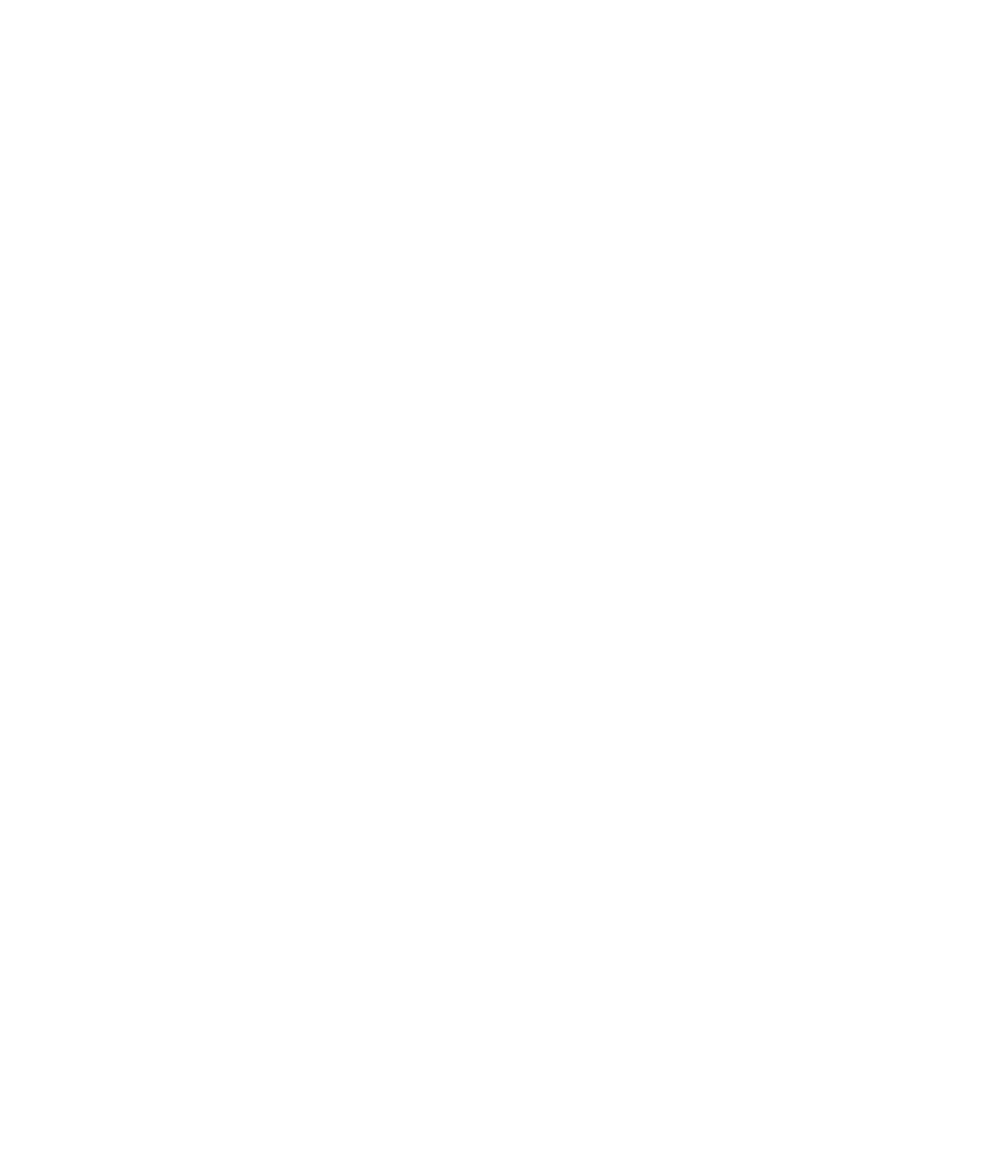
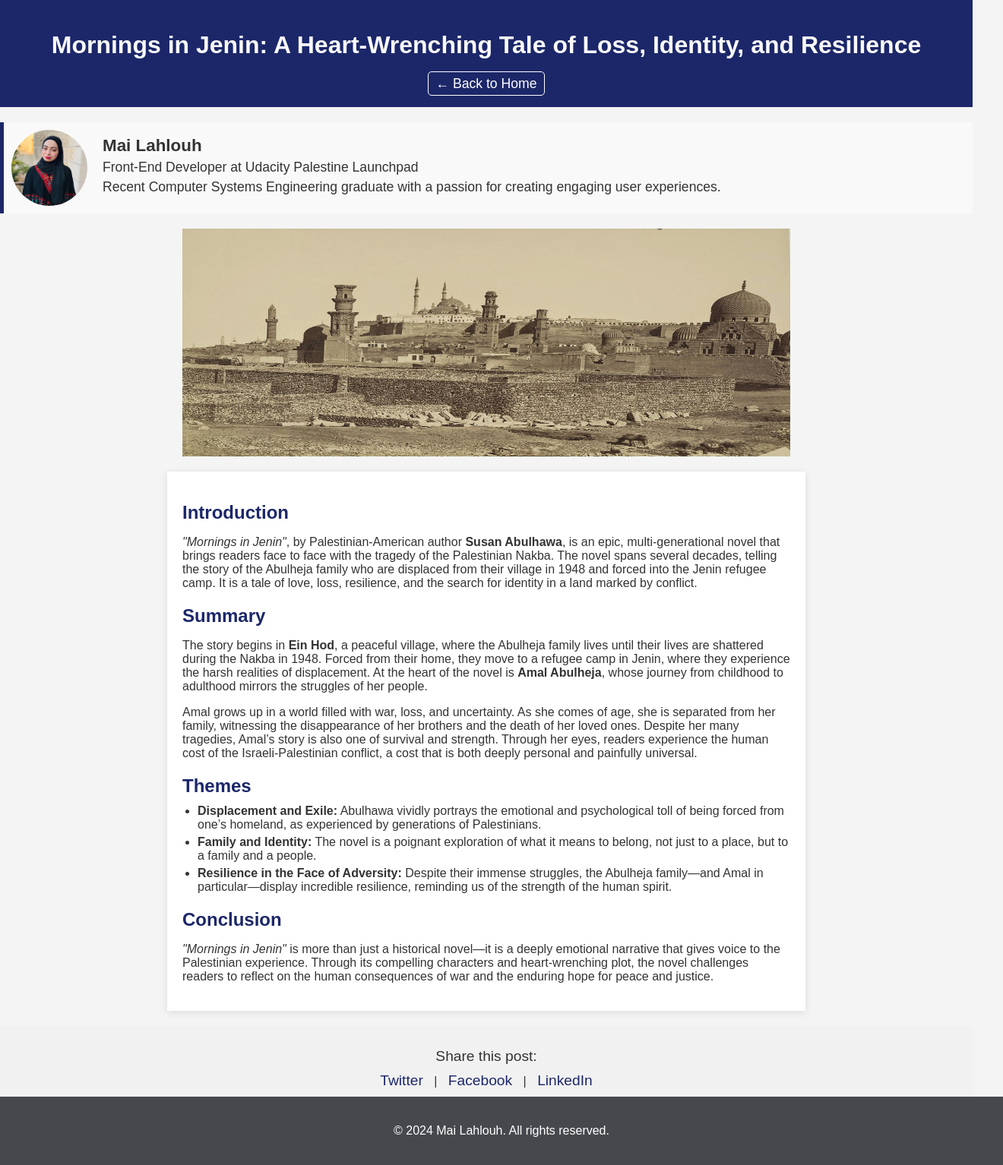
Before and after one commit to Mai-Lahlouh/blog-website, a plain HTML site: page posts/post2.html in a window 1280 px wide. Shown: the whole page at 76% size, 1320 px wide, since content can reach past the window. Before the commit the page ends 800 px from the top, so only its background shows below. Drawn offline with Linux system fonts and the light colour scheme.

Commit message:
completed blog post

```diff
--- a/CSS/footer.css
+++ b/CSS/footer.css
@@ -1,5 +1,5 @@
 #footer {
-  height: 100%;
+  height: auto;
   background-color: #47484d;
   color: #f6f4f0;
   display: grid;
--- /dev/null
+++ b/CSS/post.css
@@ -0,0 +1,121 @@
+body {
+  font-family: Arial, sans-serif;
+  margin: 0;
+  padding: 0;
+  background-color: #f4f4f4;
+  color: #333;
+}
+h1,
+h2 {
+  color: #f9f9f9;
+}
+header {
+  background-color: #1c2769;
+  color: #fff;
+  padding: 20px;
+  text-align: center;
+}
+header nav {
+  margin-top: 10px;
+}
+header nav a {
+  color: #fff;
+  text-decoration: none;
+  font-size: 1.1em;
+  padding: 5px 10px;
+  border: 1px solid white;
+  border-radius: 5px;
+}
+.article-photo {
+  max-width: 800px;
+  height: 300px;
+  margin: 20px auto;
+}
+.article-photo img {
+  width: 100%;
+  height: 100%;
+}
+article {
+  padding: 20px;
+  margin: 20px auto;
+  background-color: #fff;
+  max-width: 800px;
+  box-shadow: 0 2px 10px rgba(0, 0, 0, 0.1);
+}
+h2 {
+  color: #1c2769;
+  margin-bottom: 10px;
+}
+.author-info {
+  display: flex;
+  align-items: center;
+  margin: 20px 0;
+  background-color: #f9f9f9;
+  padding: 10px;
+  border-left: 5px solid #1c2769;
+}
+.avatar {
+  border-radius: 50%;
+  margin-right: 20px;
+  width: 100px;
+  height: 100px;
+}
+.author-details h3 {
+  margin: 0;
+  font-size: 1.4em;
+}
+.author-details p {
+  margin: 5px 0;
+  font-size: 1.1em;
+}
+.social-sharing {
+  margin-top: 20px;
+  padding: 10px;
+  background-color: #f1f1f1;
+  text-align: center;
+}
+.social-sharing p {
+  font-size: 1.2em;
+  margin-bottom: 10px;
+}
+.social-sharing a {
+  text-decoration: none;
+  color: #1c2769;
+  margin: 0 10px;
+  font-size: 1.2em;
+}
+.social-sharing a:hover {
+  text-decoration: underline;
+}
+
+article ul {
+  padding-left: 20px;
+  margin: 10px 0;
+}
+article ul li {
+  margin: 5px 0;
+}
+footer {
+  text-align: center;
+  padding: 20px;
+  background-color: #47484d;
+  color: #fff;
+  width: 100%;
+}
+@media (max-width: 768px) {
+  .author-info {
+    flex-direction: column;
+    text-align: center;
+  }
+  header nav a {
+    display: inline-block;
+    margin-top: 10px;
+  }
+  .author-info .avatar {
+    margin: 0 auto 10px auto;
+  }
+  article {
+    padding: 15px;
+    margin: 10px;
+  }
+}
--- a/CSS/styles.css
+++ b/CSS/styles.css
@@ -12,6 +12,14 @@
     "main"
     "footer";
 }
+h1, h2, h3 {
+  font-family: 'Roboto', sans-serif;
+  font-weight: bold;
+  line-height: 1.2;
+}
+p {
+  font-family: 'Open Sans', sans-serif;
+}
 #header {
   grid-area: head;
 }
@@ -19,29 +27,18 @@
   grid-area: main;
 }
 #footer {
-  margin-top: 100px;
+  margin-top: 50px;
   grid-area: footer;
-  height: 200px !important;
 }
 @media (min-width: 600px) {
   .container {
-    display: grid;
     grid-template-columns: repeat(3, auto);
     grid-template-rows: auto auto auto;
-    grid-template-areas:
-      "head"
-      "main"
-      "footer";
   }
 }
 @media (min-width: 900px) {
   .container {
-    display: grid;
     grid-template-columns: repeat(3, auto);
     grid-template-rows: auto auto auto;
-    grid-template-areas:
-      "head"
-      "main"
-      "footer";
   }
 }
--- a/CSS/topics-picked/book.css
+++ b/CSS/topics-picked/book.css
@@ -1,5 +1,5 @@
 .book {
-  height: 100%;
+  height: auto;
   background-color: #ffffff;
   border-radius: 5px;
   display: flex;
--- a/posts/post2.html
+++ b/posts/post2.html
@@ -1,12 +1,109 @@
 <!DOCTYPE html>
 <html lang="en">
-<head>
-    <meta charset="UTF-8">
-    <meta name="viewport" content="width=device-width, initial-scale=1.0">
+  <head>
+    <meta charset="UTF-8" />
+    <meta name="viewport" content="width=device-width, initial-scale=1.0" />
     <title>WATAN</title>
-    <link rel="stylesheet" href="../CSS/post2.css">
-</head>
-<body>
+    <link rel="stylesheet" href="../CSS/post.css" />
+  </head>
+  <body>
+    <header>
+      <h1>
+        Mornings in Jenin: A Heart-Wrenching Tale of Loss, Identity, and
+        Resilience
+      </h1>
+      <nav>
+        <a href="../index.html">← Back to Home</a>
+      </nav>
+    </header>
+    <section class="author-info">
+      <img
+        src="../assets/images/mai-profile.jpg"
+        alt="Mai Lahlouh Avatar"
+        class="avatar"
+      />
+      <div class="author-details">
+        <h3>Mai Lahlouh</h3>
+        <p>Front-End Developer at Udacity Palestine Launchpad</p>
+        <p>
+          Recent Computer Systems Engineering graduate with a passion for
+          creating engaging user experiences.
+        </p>
+      </div>
+    </section>
+    <div class="article-photo">
+      <img src="../assets/images/jenin.jpg" alt="A beautiful view of Haifa" />
+    </div>
+    <article>
+      <h2>Introduction</h2>
+      <p>
+        <em>"Mornings in Jenin"</em>, by Palestinian-American author
+        <strong>Susan Abulhawa</strong>, is an epic, multi-generational novel
+        that brings readers face to face with the tragedy of the Palestinian
+        Nakba. The novel spans several decades, telling the story of the
+        Abulheja family who are displaced from their village in 1948 and forced
+        into the Jenin refugee camp. It is a tale of love, loss, resilience, and
+        the search for identity in a land marked by conflict.
+      </p>
 
-</body>
+      <h2>Summary</h2>
+      <p>
+        The story begins in <strong>Ein Hod</strong>, a peaceful village, where
+        the Abulheja family lives until their lives are shattered during the
+        Nakba in 1948. Forced from their home, they move to a refugee camp in
+        Jenin, where they experience the harsh realities of displacement. At the
+        heart of the novel is <strong>Amal Abulheja</strong>, whose journey from
+        childhood to adulthood mirrors the struggles of her people.
+      </p>
+
+      <p>
+        Amal grows up in a world filled with war, loss, and uncertainty. As she
+        comes of age, she is separated from her family, witnessing the
+        disappearance of her brothers and the death of her loved ones. Despite
+        her many tragedies, Amal’s story is also one of survival and strength.
+        Through her eyes, readers experience the human cost of the
+        Israeli-Palestinian conflict, a cost that is both deeply personal and
+        painfully universal.
+      </p>
+
+      <h2>Themes</h2>
+      <ul>
+        <li>
+          <strong>Displacement and Exile:</strong> Abulhawa vividly portrays the
+          emotional and psychological toll of being forced from one’s homeland,
+          as experienced by generations of Palestinians.
+        </li>
+        <li>
+          <strong>Family and Identity:</strong> The novel is a poignant
+          exploration of what it means to belong, not just to a place, but to a
+          family and a people.
+        </li>
+        <li>
+          <strong>Resilience in the Face of Adversity:</strong> Despite their
+          immense struggles, the Abulheja family—and Amal in particular—display
+          incredible resilience, reminding us of the strength of the human
+          spirit.
+        </li>
+      </ul>
+      <h2>Conclusion</h2>
+      <p>
+        <em>"Mornings in Jenin"</em> is more than just a historical novel—it is
+        a deeply emotional narrative that gives voice to the Palestinian
+        experience. Through its compelling characters and heart-wrenching plot,
+        the novel challenges readers to reflect on the human consequences of war
+        and the enduring hope for peace and justice.
+      </p>
+    </article>
+    <section class="social-sharing">
+      <p>Share this post:</p>
+      <a href="#">Twitter</a>
+      |
+      <a href="#">Facebook</a>
+      |
+      <a href="#">LinkedIn</a>
+    </section>
+    <footer>
+      <p>&copy; 2024 Mai Lahlouh. All rights reserved.</p>
+    </footer>
+  </body>
 </html>
```
Also changed, not shown: CSS/about-me.css (+5 -5 lines), CSS/header.css (+7 -2 lines), CSS/hot-topic-cards/card-body.css (+6 -6 lines), CSS/hot-topic-cards/hot-topic.css (+6 -12 lines), CSS/topics-picked/book-list.css (+7 -2 lines), index.html (+39 -15 lines), posts/post.html (added, +98 -0 lines), posts/post1.html (deleted, +0 -12 lines), CSS/post1.css (deleted), CSS/post2.css (deleted), CSS/variables.css (deleted), assets/images/haifa.png (added), assets/images/jenin.jpg (added), assets/images/mai-profile.jpg (added).
